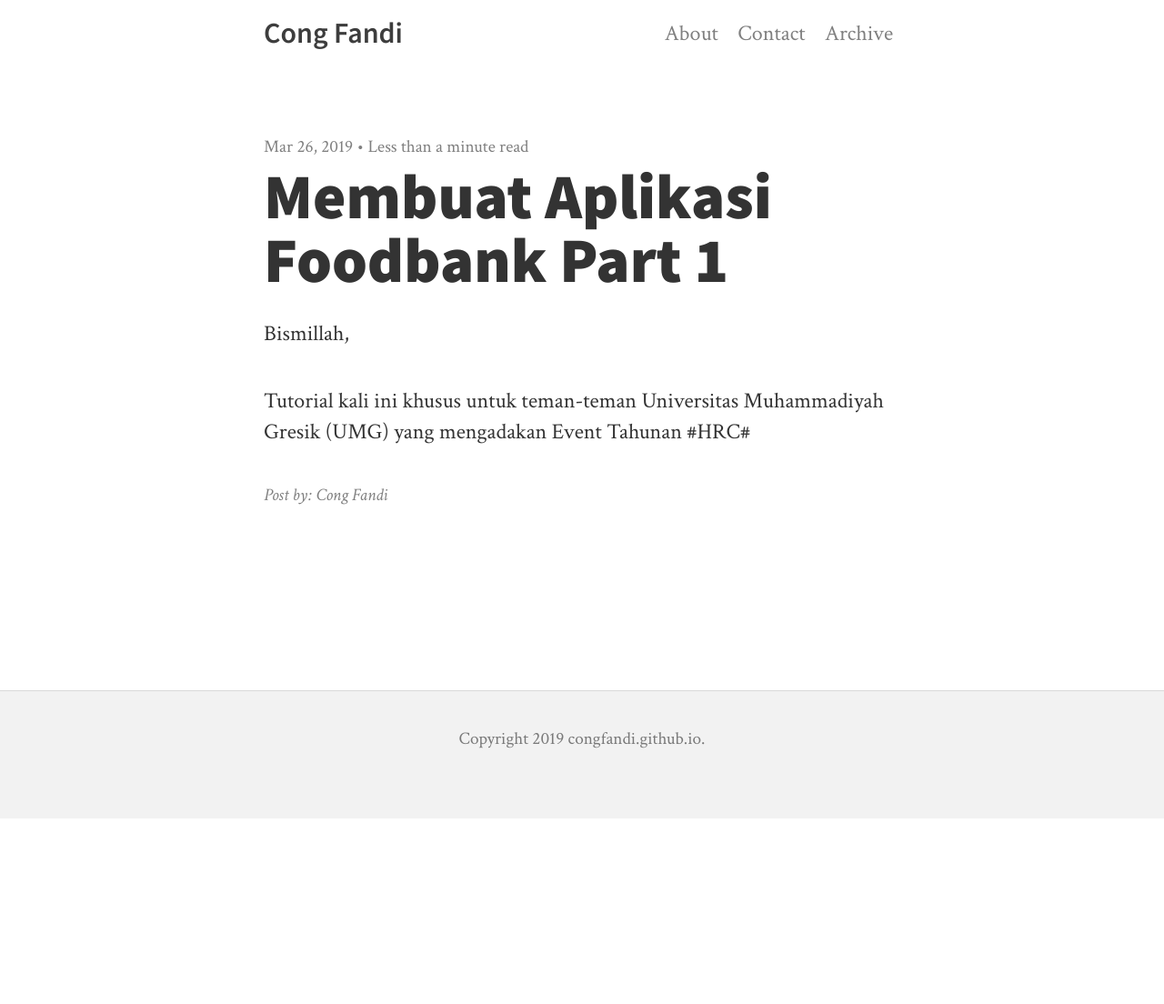
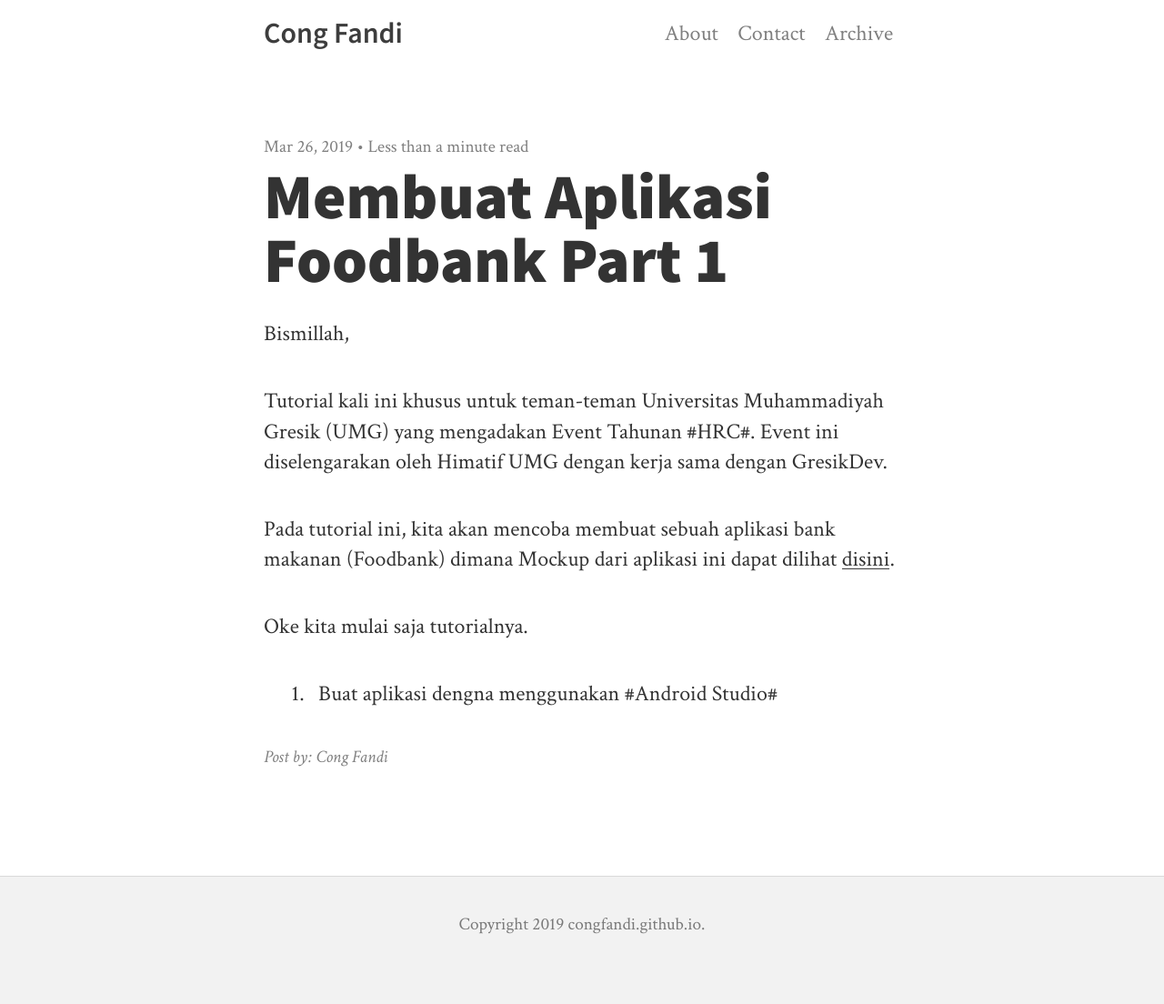
Before and after one commit to congfandi/congfandi.github.io, a Jekyll site: the page built from _posts/2019-03-26-membuat-aplikasi-foodbank-part-1.md, in a window 1280 px wide. Shown: the whole page at 91% size. Built offline with Jekyll 4.4.1, drawn with Linux system fonts in a browser that asks for light colours; nearby versions of some CDN libraries; before the commit the page ends 900 px from its top, so only the background shows below that.

Commit message:
adding url mockup

```diff
--- a/_posts/2019-03-26-membuat-aplikasi-foodbank-part-1.md
+++ b/_posts/2019-03-26-membuat-aplikasi-foodbank-part-1.md
@@ -1,3 +1,10 @@
 Bismillah,
 
-Tutorial kali ini khusus untuk teman-teman Universitas Muhammadiyah Gresik (UMG) yang mengadakan Event Tahunan #HRC#
+Tutorial kali ini khusus untuk teman-teman Universitas Muhammadiyah Gresik (UMG) yang mengadakan Event Tahunan #HRC#. Event ini diselengarakan oleh Himatif UMG dengan kerja sama dengan GresikDev.
+
+Pada tutorial ini, kita akan mencoba membuat sebuah aplikasi bank makanan (Foodbank) dimana Mockup dari aplikasi ini dapat dilihat [disini](https://www.behance.net/gallery/67347541/FoodBank-Restaurant-App-UI-Kit).
+
+Oke kita mulai saja tutorialnya.
+
+
+1. Buat aplikasi dengna menggunakan #Android Studio#
```
